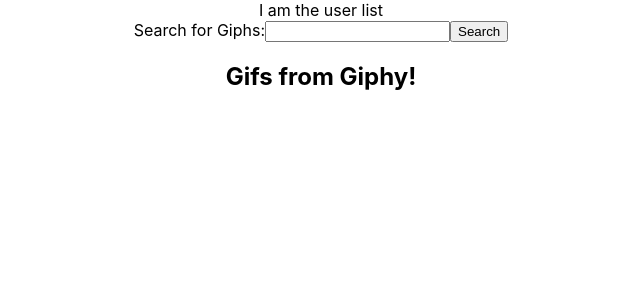
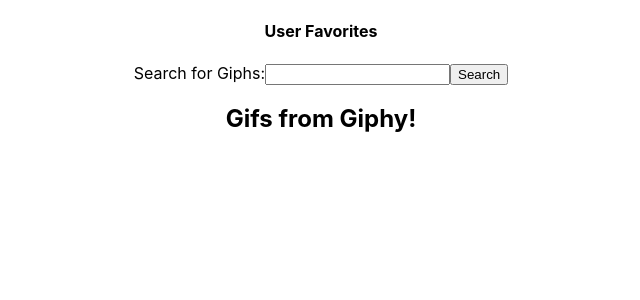
Before and after one commit to MMcClure11/giphy-client, a React (Create React App) app: page / in a window 1280 px wide. Shown: the top 300 px of the page, without its empty margins (319-959 px from the left). Built offline with nearby package versions, Linux system fonts and the light colour scheme.

Commit message:
Add list for showing user favorites

```diff
--- a/src/components/UserList.js
+++ b/src/components/UserList.js
@@ -1,9 +1,11 @@
 import React from 'react'
 
-const UserList = () => {
+const UserList = (props) => {
+  console.log(props)
   return (
     <div>
-      I am the user list
+      <h4>User Favorites</h4>
+      {props.users && props.users.map(user => <li key={ user.username }>{user.username}: { user.title }</li>)}
     </div>
   )
 }
--- a/src/containers/GiphListContainer.js
+++ b/src/containers/GiphListContainer.js
@@ -19,7 +19,7 @@
 
   const handleFavorite = (obj) => {
     console.log(obj)
-    setUsers(obj)
+    setUsers([obj])
     // return fetch(FAVORITE_URL, {
     //   method: 'POST',
     //   headers: {
```
Also changed, not shown: 1 other file (tests, documents, lock files or other folders).
